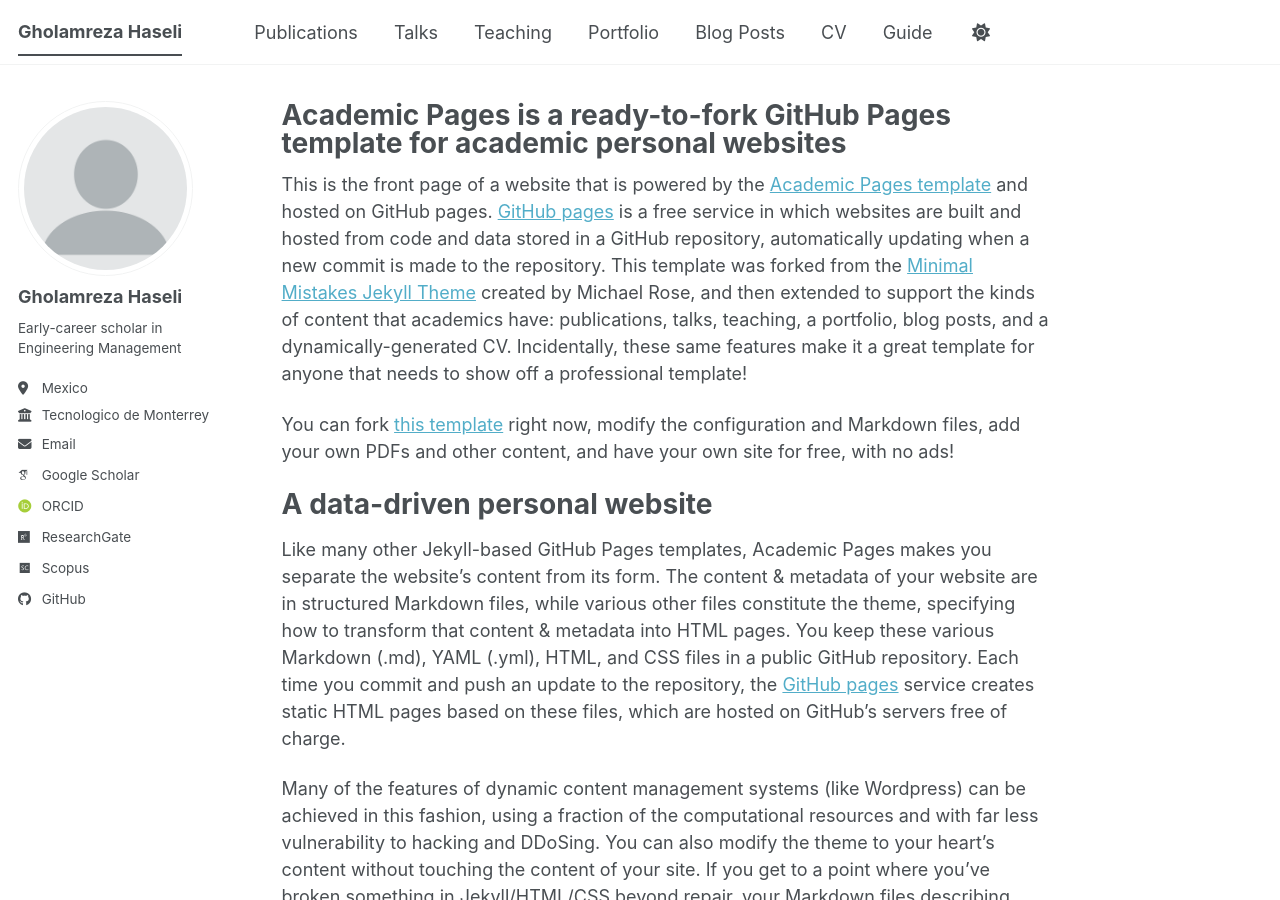
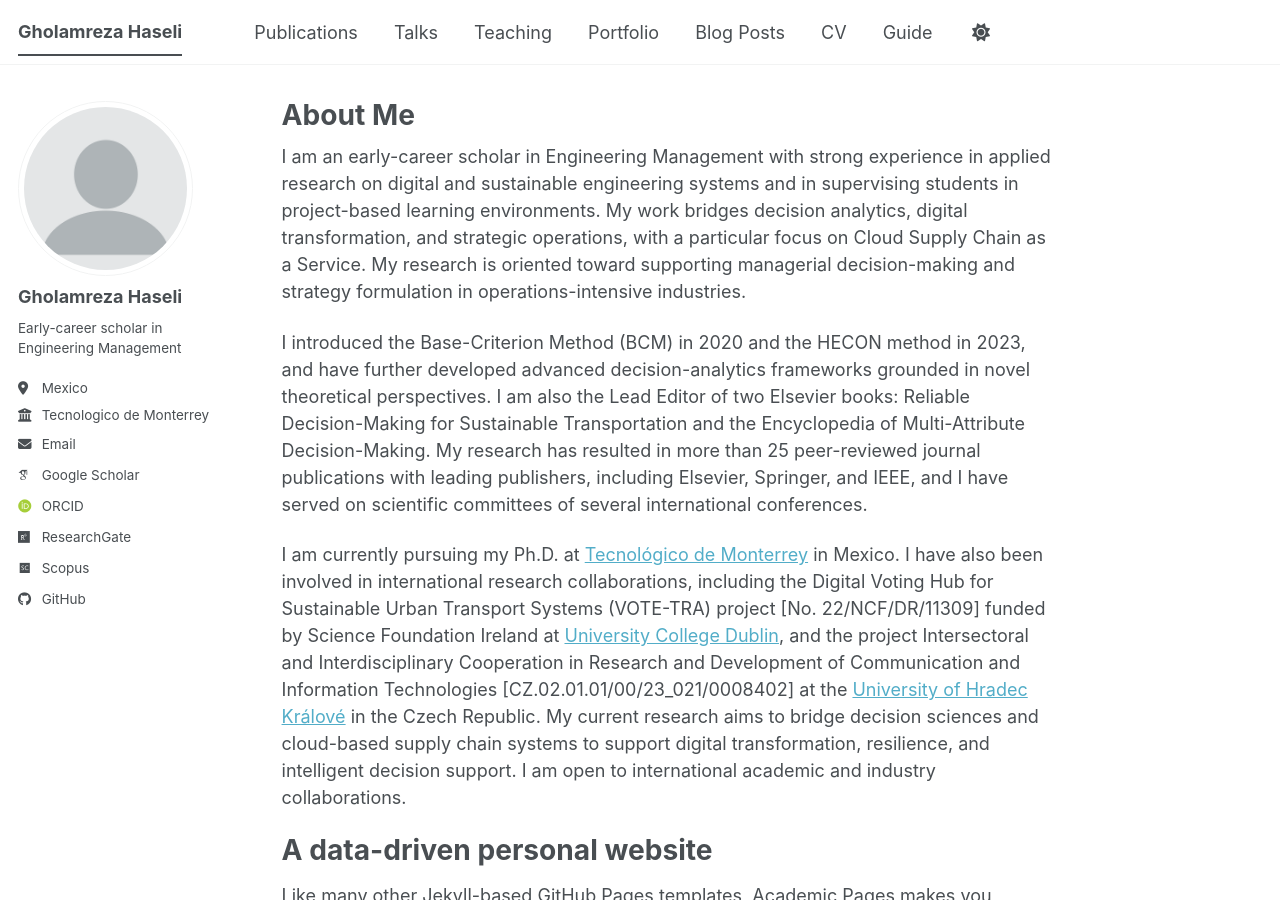
Before and after one commit to Gholamreza-Haseli/Gholamreza-Haseli.github.io, a Jekyll site: the page built from _pages/about.md, in a window 1280 px wide and 900 px high. Built offline with Jekyll 4.4.1, drawn with Linux system fonts in a browser that asks for light colours; some web fonts are replaced; a script bundle is joined from its source files by our own code; library files that are not in the unit come from our copies.

Commit message:
Update about.md

```diff
--- a/_pages/about.md
+++ b/_pages/about.md
@@ -1,15 +1,19 @@
 ---
 permalink: /
-title: "Academic Pages is a ready-to-fork GitHub Pages template for academic personal websites"
+title: "About Me"
 author_profile: true
 redirect_from:
   - /about/
   - /about.html
 ---
 
-This is the front page of a website that is powered by the [Academic Pages template](https://github.com/academicpages/academicpages.github.io) and hosted on GitHub pages. [GitHub pages](https://pages.github.com) is a free service in which websites are built and hosted from code and data stored in a GitHub repository, automatically updating when a new commit is made to the repository. This template was forked from the [Minimal Mistakes Jekyll Theme](https://mmistakes.github.io/minimal-mistakes/) created by Michael Rose, and then extended to support the kinds of content that academics have: publications, talks, teaching, a portfolio, blog posts, and a dynamically-generated CV. Incidentally, these same features make it a great template for anyone that needs to show off a professional template!
+I am an early-career scholar in Engineering Management with strong experience in applied research on digital and sustainable engineering systems and in supervising students in project-based learning environments. My work bridges decision analytics, digital transformation, and strategic operations, with a particular focus on Cloud Supply Chain as a Service. My research is oriented toward supporting managerial decision-making and strategy formulation in operations-intensive industries.
 
- You can fork [this template](https://github.com/academicpages/academicpages.github.io) right now, modify the configuration and Markdown files, add your own PDFs and other content, and have your own site for free, with no ads!
+I introduced the Base-Criterion Method (BCM) in 2020 and the HECON method in 2023, and have further developed advanced decision-analytics frameworks grounded in novel theoretical perspectives. I am also the Lead Editor of two Elsevier books: Reliable Decision-Making for Sustainable Transportation and the Encyclopedia of Multi-Attribute Decision-Making. My research has resulted in more than 25 peer-reviewed journal publications with leading publishers, including Elsevier, Springer, and IEEE, and I have served on scientific committees of several international conferences.
+
+I am currently pursuing my Ph.D. at [Tecnológico de Monterrey](https://tec.mx/en) in Mexico. I have also been involved in international research collaborations, including the Digital Voting Hub for Sustainable Urban Transport Systems (VOTE-TRA) project [No. 22/NCF/DR/11309]
+funded by Science Foundation Ireland at [University College Dublin](https://www.ucd.ie), and the project Intersectoral and Interdisciplinary Cooperation in Research and Development of Communication and Information Technologies [CZ.02.01.01/00/23_021/0008402] at the [University of Hradec Králové](https://www.uhk.cz/en) in the Czech Republic. My current research aims to bridge decision sciences and cloud-based supply chain systems to support digital transformation, resilience, and intelligent decision support. I am open to international academic and industry collaborations.
+
 
 A data-driven personal website
 ======
```
